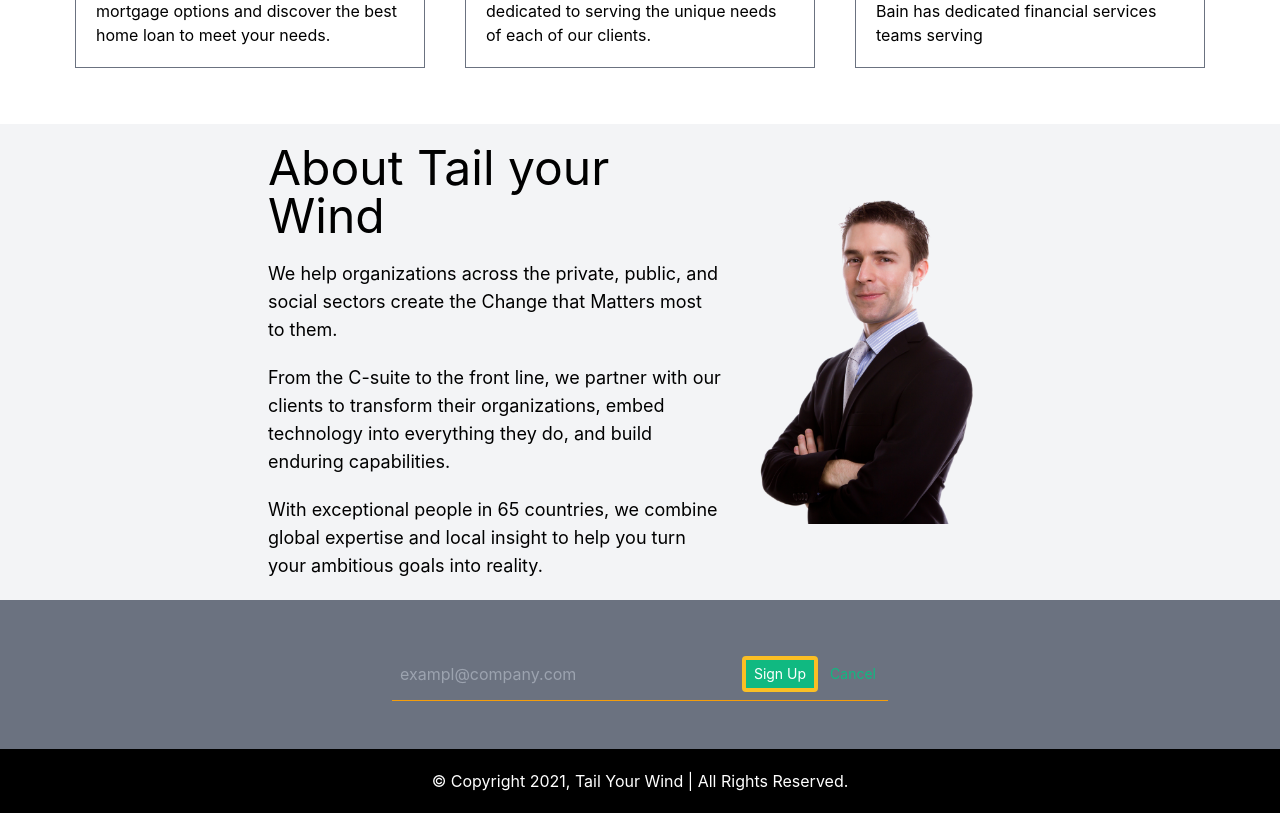
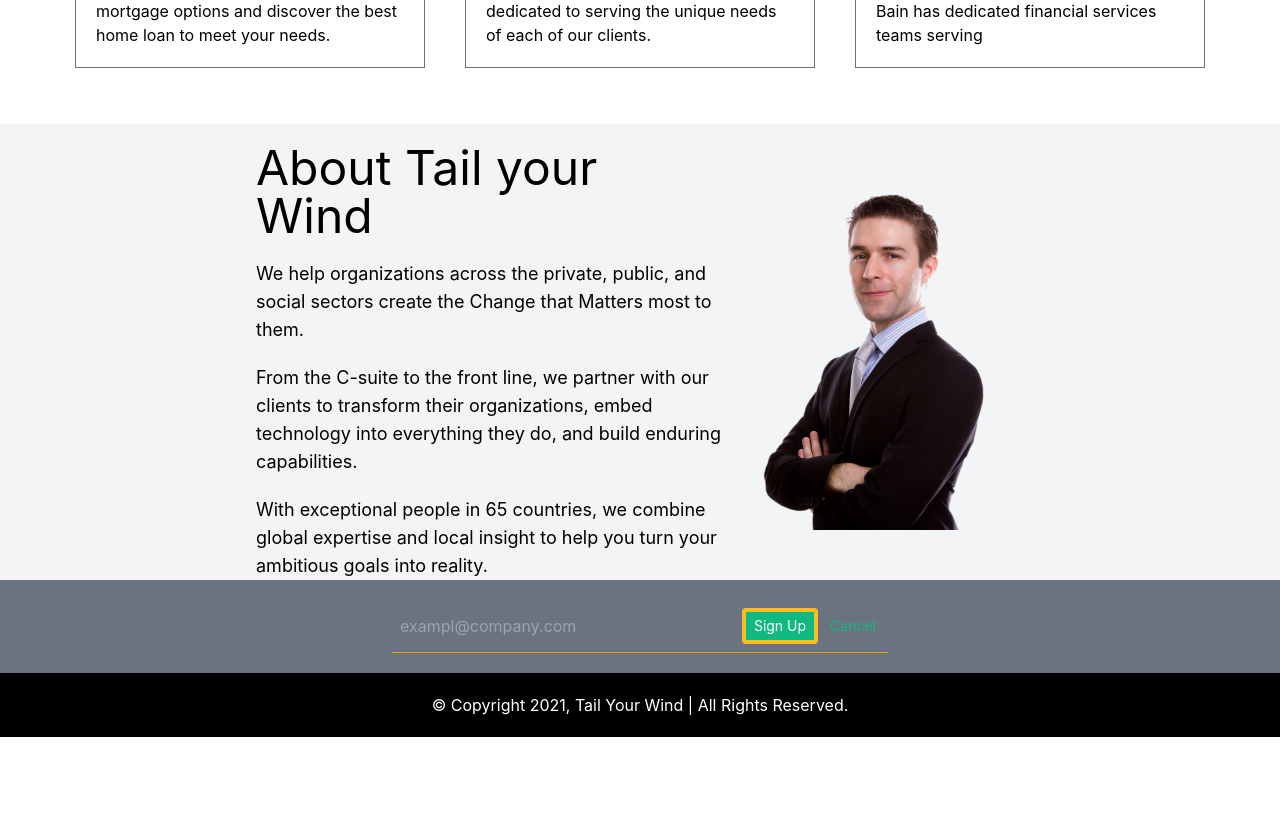
Before and after one commit to SharifulPradhan/tail-your-wind, a React (Create React App) app: page / in a window 1280 px wide. Shown: the part 820-1633 px from the top of the page. After the commit the page ends 1557 px from the top, so only its background shows below. Built offline with nearby package versions, Linux system fonts and the light colour scheme.

Commit message:
some Bug fixed

```diff
--- a/src/containers/Aboutus.js
+++ b/src/containers/Aboutus.js
@@ -3,8 +3,8 @@
 
 const Aboutus = () => {
   return (
-    <section className='bg-gray-100 flex flex-col justify-center items-center mt-9 p-5'>
-      <div className='w-3/5 flex justify-center items-center mobile:flex-col desktop:flex-row'>
+    <section className='bg-gray-100 flex flex-col justify-center items-center mt-9'>
+      <div className='w-3/5 flex justify-center items-center mobile:flex-col desktop:flex-row mt-5'>
         <div>
           <h1 className='desktop:text-5xl mobile:text-2xl'>About Tail your Wind</h1>
           <p className='text-lg mt-5'>We help organizations across the private, public, and social sectors create the Change that Matters most to them.</p>
--- a/src/containers/Contact.js
+++ b/src/containers/Contact.js
@@ -3,7 +3,7 @@
 const Contact = () => {
   return (
     <section className='flex justify-center bg-gray-500 p-5'>
-      <form class="desktop:w-2/5 mt-7 mb-7 mobile:w-full">
+      <form class="desktop:w-2/5 mobile:w-full">
         <div class="flex items-center border-b border-yellow-500 py-2">
           <input class="appearance-none bg-transparent border-none w-full text-white mr-3 py-1 px-2 leading-tight focus:outline-none" type="email" placeholder="exampl@company.com" aria-label="Email" />
           <button class="flex-shrink-0 bg-green-500 hover:bg-yellow-400 border-yellow-400 hover:border-green-700 text-sm border-4 text-white hover:text-green-700 py-1 px-2 rounded" type="button">
```
